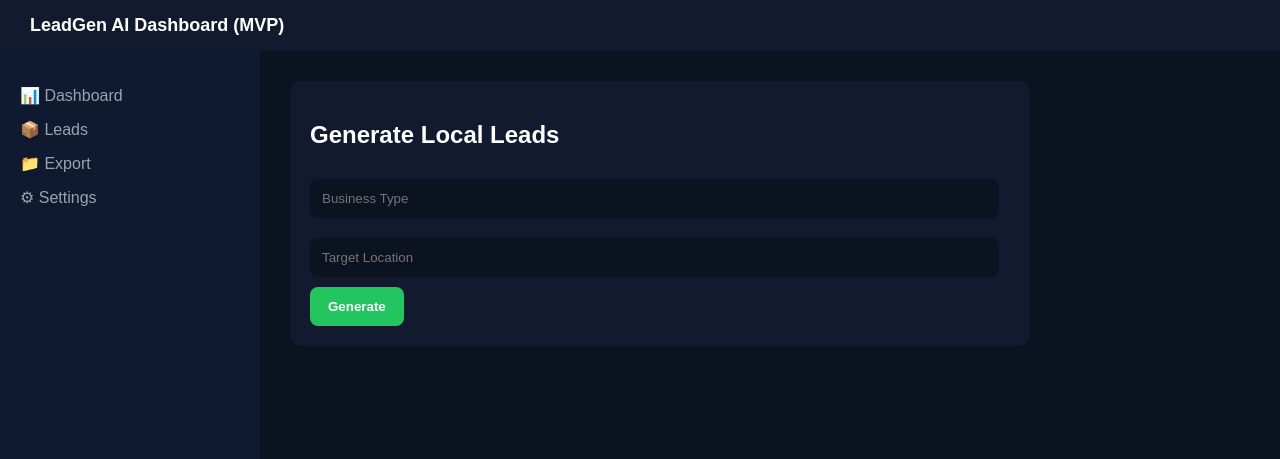
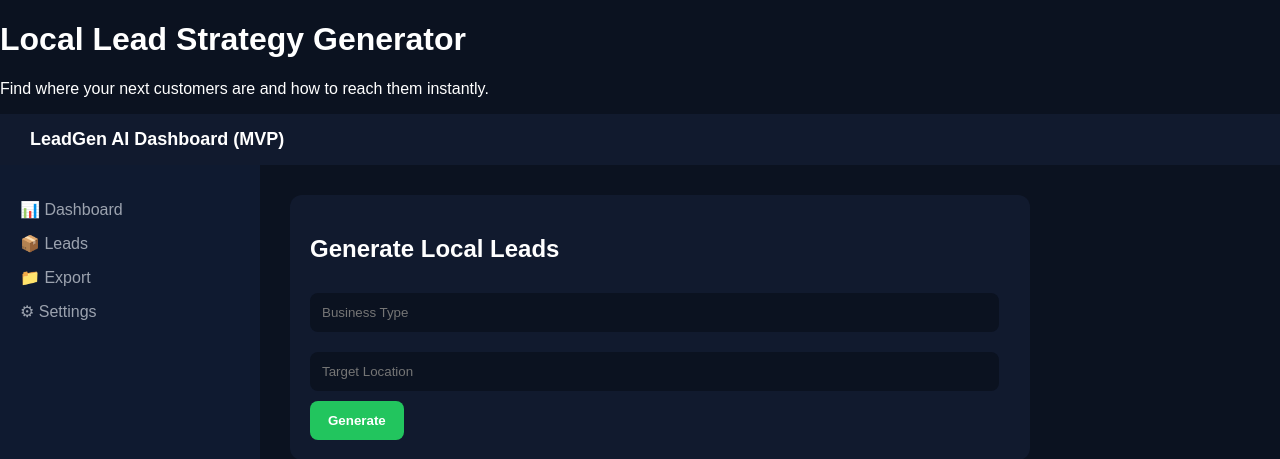
Before and after one commit to rademanash1-design/ai-lead-generator, a Flask app: page / in a window 1280 px wide. Shown: the top 459 px of the page. Run offline with Flask 3, Linux system fonts and the light colour scheme.

Commit message:
updated UI and lead generator text

```diff
--- a/app.py
+++ b/app.py
@@ -49,19 +49,39 @@ def index():
             )
 
         result = f"""
-🔥 HIGH-QUALITY LOCAL LEADS
+🔥 LOCAL LEAD STRATEGY REPORT
 
-{''.join(leads)}
+Here are the best places to find potential customers for your {business} in {audience}:
+
+1. Facebook Community Groups
+   📍 Search for local homeowner groups in {audience}
+   💡 Post service offers & before/after results
+
+2. Google Maps Businesses
+   📍 Search: "property services near {audience}"
+   💡 Contact businesses with outdated listings or poor reviews
+
+3. Local WhatsApp & Community Boards
+   📍 Ask for referrals in neighbourhood groups
+   💡 High trust conversion source
+
+4. Property & Rental Listings
+   📍 Airbnb & rental platforms in {audience}
+   💡 Target property managers directly
+
+5. Estate Agencies
+   📍 Contact local real estate agents
+   💡 They constantly need maintenance partners
 
 ---
 
 📩 OUTREACH MESSAGE:
-Hi, I offer reliable {business} in {audience}. Would you like a quick quote?
+Hi, I provide reliable {business} in {audience}. I help property owners keep everything maintained and stress-free. Would you be open to a quick quote?
 
 ---
 
 🔁 FOLLOW-UP:
-Just checking in — still interested in improving your {business}?
+Just checking in — would you still like help with your {business} in {audience}?
 """
 
         last_result = result
--- a/templates/index.html
+++ b/templates/index.html
@@ -84,6 +84,9 @@
 
 <body>
 
+<h1>Local Lead Strategy Generator</h1>
+<p>Find where your next customers are and how to reach them instantly.</p>
+
 <div class="topbar">
     LeadGen AI Dashboard (MVP)
 </div>
```
